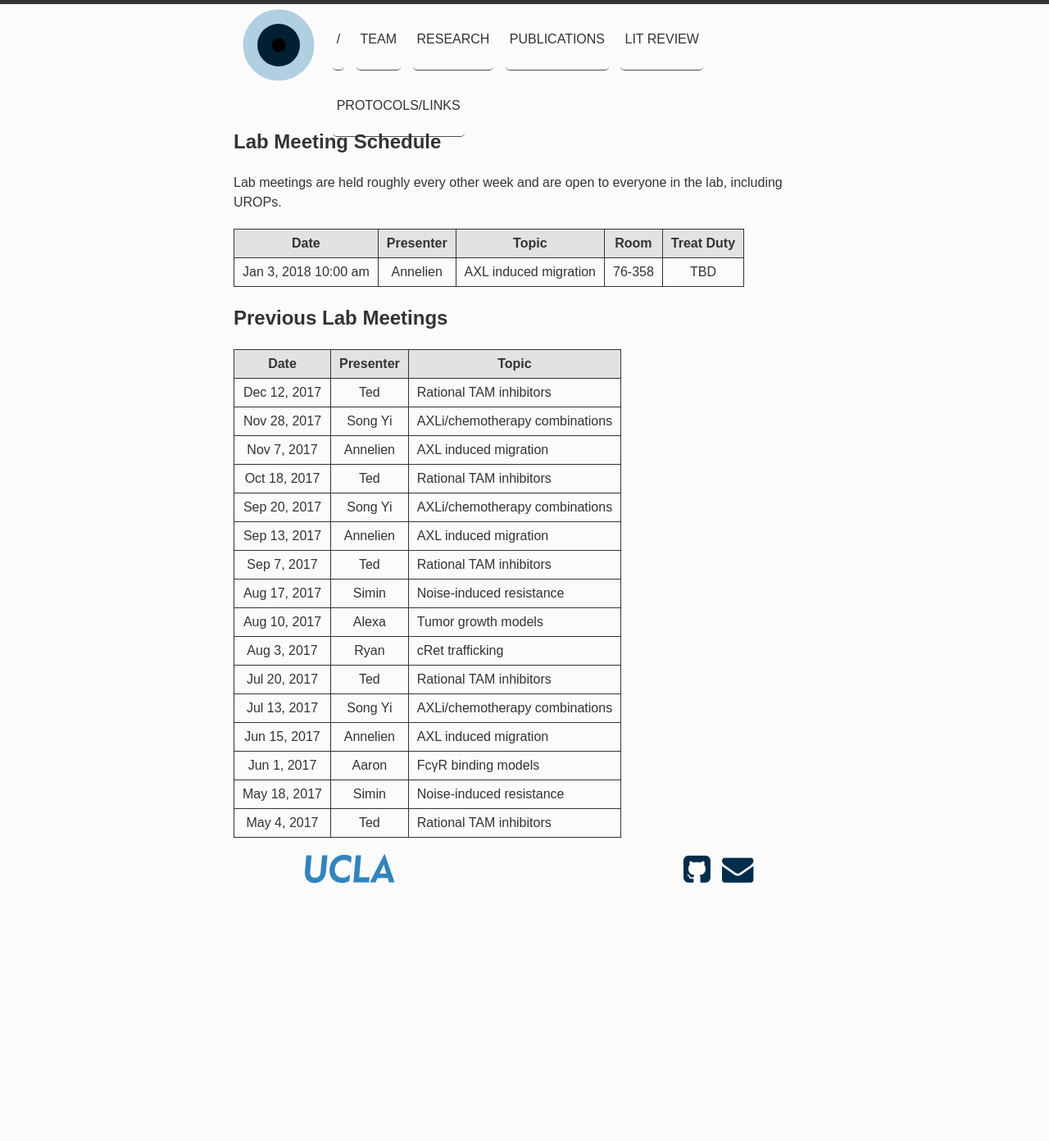
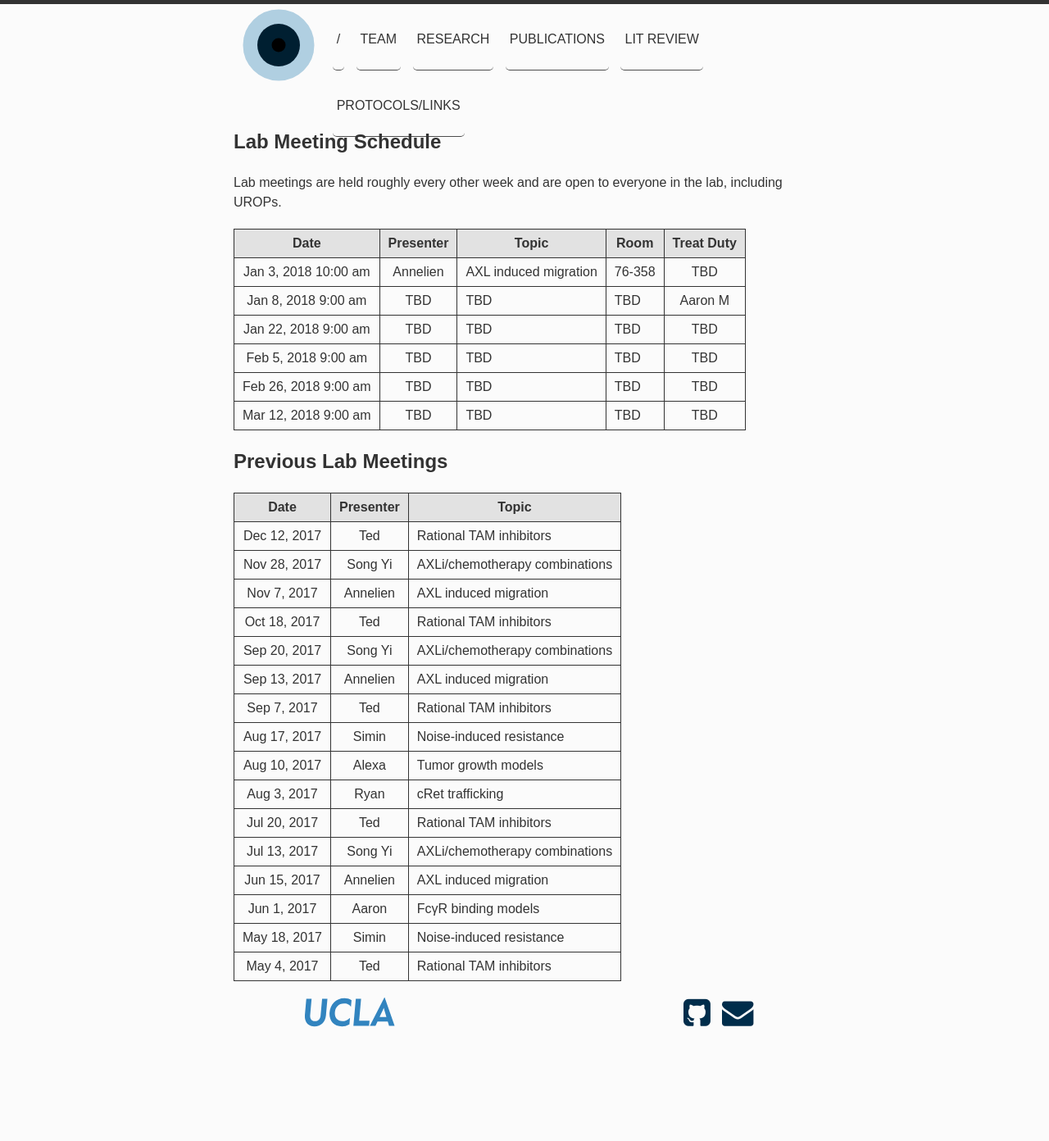
Before and after one commit to meyer-lab/asmlab.org, a Jekyll site: the page built from team/lab_meeting.md, in a window 1280 px wide. Shown: the whole page at 82% size. Built offline with Jekyll 4.4.1, drawn with Linux system fonts in a browser that asks for light colours; some web fonts are replaced; before the commit the page ends 1217 px from its top, so only the background shows below that.

Commit message:
Add UCLA lab meetings

```diff
--- a/_data/meetings.yml
+++ b/_data/meetings.yml
@@ -96,3 +96,35 @@
   topic: AXL induced migration
   room: 76-358
   treats: TBD
+
+
+
+- date: 2018-01-08 9:00:00
+  presenter: TBD
+  topic: TBD
+  room: TBD
+  treats: Aaron M
+
+- date: 2018-01-22 9:00:00
+  presenter: TBD
+  topic: TBD
+  room: TBD
+  treats: TBD
+
+- date: 2018-02-05 9:00:00
+  presenter: TBD
+  topic: TBD
+  room: TBD
+  treats: TBD
+
+- date: 2018-02-26 9:00:00
+  presenter: TBD
+  topic: TBD
+  room: TBD
+  treats: TBD
+
+- date: 2018-03-12 9:00:00
+  presenter: TBD
+  topic: TBD
+  room: TBD
+  treats: TBD
```
